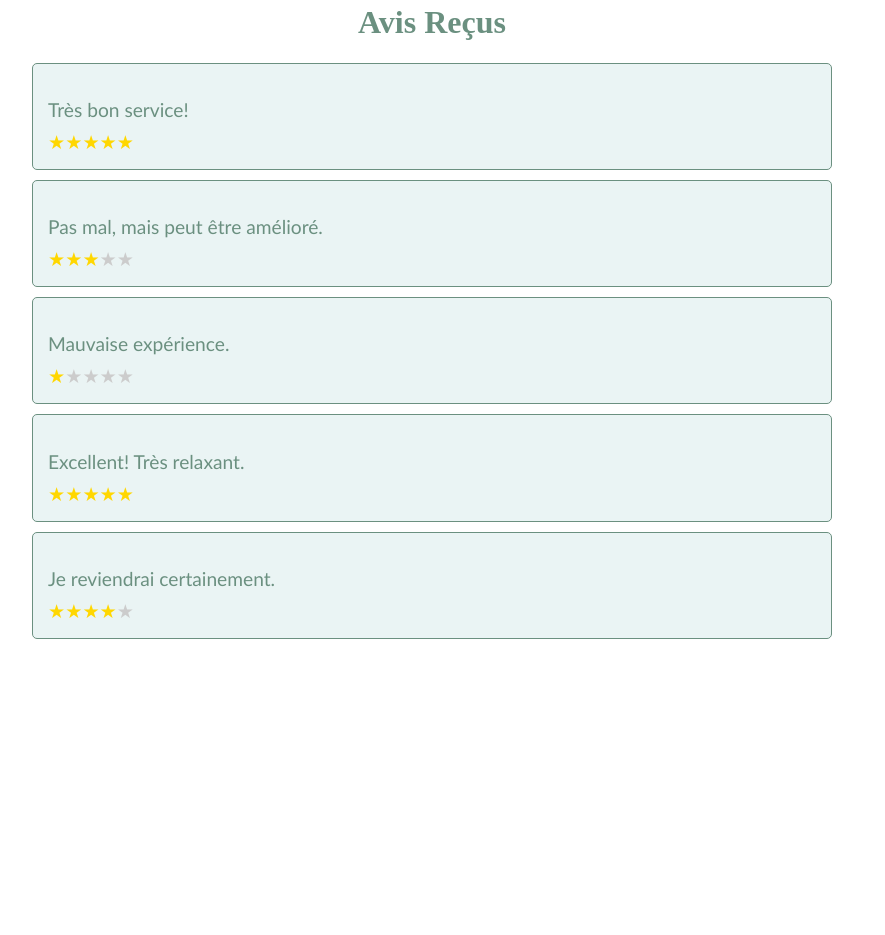
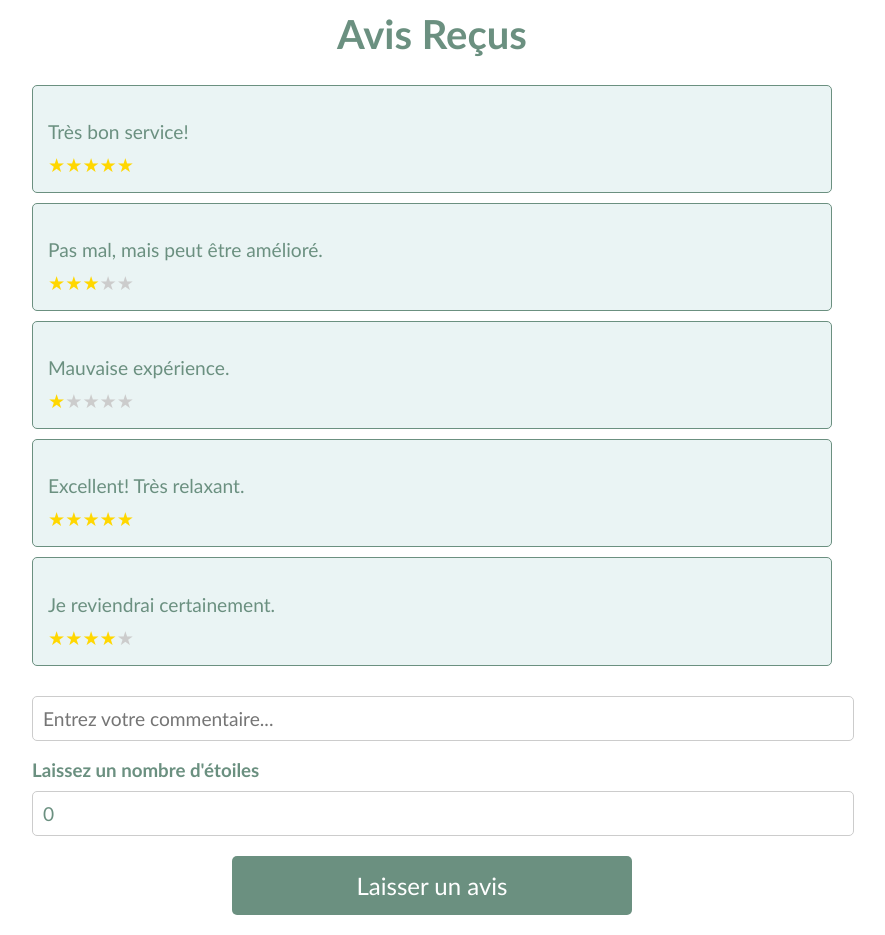
Before and after one commit to ChloeAlFrenn/Projet2_SEG3525, a React (Create React App) app in the folder zenspa/: page /Avis in a window 1280 px wide. Shown: the part 120-1055 px from the top of the page, without its empty margins (208-1093 px from the left). Before the commit the page ends 800 px from the top, so only its background shows below. Built offline with nearby package versions, Linux system fonts and the light colour scheme.

Commit message:
On peut laisser un avis (disparait apres le reload)

```diff
--- a/zenspa/src/pages/Avis.css
+++ b/zenspa/src/pages/Avis.css
@@ -2,9 +2,51 @@
     padding: 20px;
     max-width: 800px;
     margin: 0 auto;
+    font-family: 'Optima', 'Noto Serif', 'Arial', sans-serif;
     color: #6B9080;
   }
 
-  .avis-container h1{
+  .avis-container h1 {
     text-align: center;
+    font-size: 2.5em;
+    color: #6B9080;
   }
+
+  .review-form {
+    margin-top: 20px;
+  }
+
+  .review-form input[type="text"],
+  .review-form input[type="number"] {
+    width: 100%;
+    padding: 10px;
+    margin-top: 10px;
+    font-size: 1.2em;
+    border: 1px solid #ccc;
+    border-radius: 5px;
+    font-family: 'Optima', 'Noto Serif', 'Arial', sans-serif;
+    color: #6B9080;
+  }
+
+  .review-form button[type="submit"] {
+    display: block;
+    width: 50%;
+    margin: auto;
+    padding: 15px;
+    font-size: 1.5em;
+    color: #fff;
+    background-color: #6B9080;
+    border: none;
+    border-radius: 5px;
+    cursor: pointer;
+    margin-top: 20px;
+    font-family: 'Optima', 'Noto Serif', 'Arial', sans-serif;
+  }
+
+  .review-form button[type="submit"]:hover {
+    background-color: #557a68;
+  }
+
+  .review-form h3{
+    margin-bottom: 0;
+  }
--- a/zenspa/src/pages/Avis.js
+++ b/zenspa/src/pages/Avis.js
@@ -1,15 +1,29 @@
-import React from 'react';
+import React, { useState } from 'react';
 import Review from '../components/Review';
 import './Avis.css';
 
 const Avis = () => {
-  const reviews = [
+  const [newReview, setNewReview] = useState({ comment: "", rating: 0 });
+  const [reviews, setReviews] = useState([
     { comment: "Très bon service!", rating: 5 },
     { comment: "Pas mal, mais peut être amélioré.", rating: 3 },
     { comment: "Mauvaise expérience.", rating: 1 },
     { comment: "Excellent! Très relaxant.", rating: 5 },
     { comment: "Je reviendrai certainement.", rating: 4 }
-  ];
+  ]);
+
+  const handleInputChange = (event) => {
+    const { name, value } = event.target;
+    setNewReview({ ...newReview, [name]: value });
+  };
+
+  const handleSubmit = (event) => {
+    event.preventDefault();
+    if (newReview.comment !== "" && newReview.rating > 0) {
+      setReviews([...reviews, newReview]);
+      setNewReview({ comment: "", rating: 0 });
+    }
+  };
 
   return (
     <div className="avis-container">
@@ -17,6 +31,28 @@ const Avis = () => {
       {reviews.map((review, index) => (
         <Review key={index} comment={review.comment} rating={review.rating} />
       ))}
+
+      <form className="review-form" onSubmit={handleSubmit}>
+        <input
+          type="text"
+          name="comment"
+          value={newReview.comment}
+          placeholder="Entrez votre commentaire..."
+          onChange={handleInputChange}
+          required
+        />
+        <h3>Laissez un nombre d'étoiles</h3>
+        <input
+          type="number"
+          name="rating"
+          value={newReview.rating}
+          placeholder="Note (1-5)"
+          min="1" max="5"
+          onChange={handleInputChange}
+          required
+        />
+        <button type="submit">Laisser un avis</button>
+      </form>
     </div>
   );
 };
```
